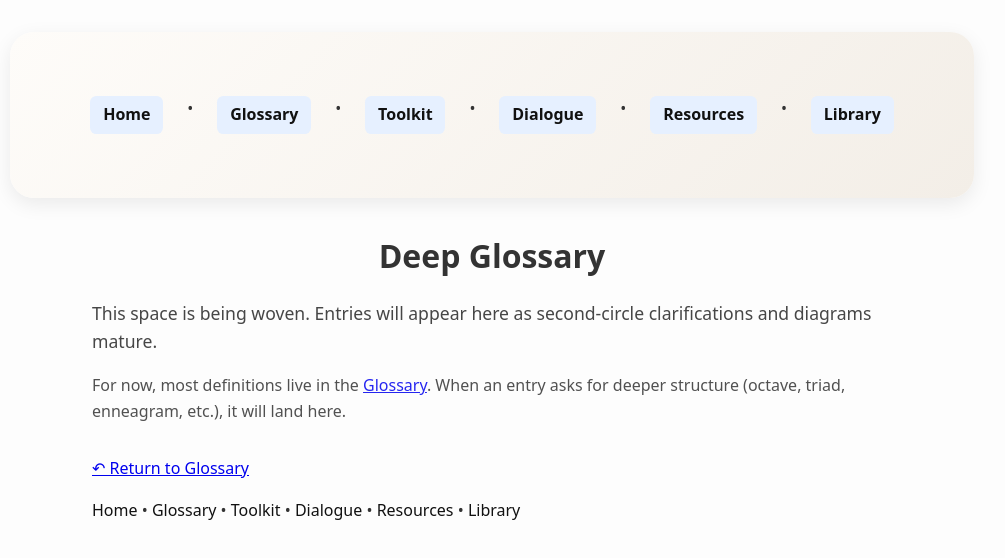
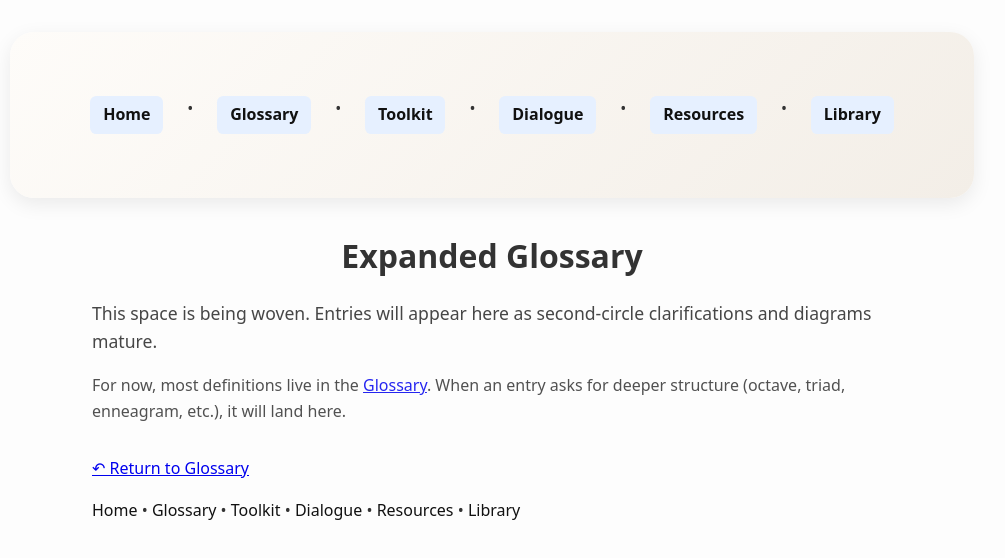
Before and after one commit to randy444-ai/ouroffering, a plain HTML site: page glossary-deep.html in a window 1280 px wide. Shown: the whole page, without its empty margins (148-1153 px from the left). Drawn offline with Linux system fonts and the light colour scheme.

Commit message:
Update glossary-deep.htmlname change to expanded glossary

```diff
--- a/glossary-deep.html
+++ b/glossary-deep.html
@@ -3,12 +3,13 @@
 <head>
   <meta charset="utf-8" />
   <meta name="viewport" content="width=device-width, initial-scale=1" />
-  <title>Deep Glossary — Our Offering</title>
+  <title>Expanded Glossary — Our Offering</title>
 
   <meta name="description" content="Second-circle space reserved for advanced, cross-linked entries. Concise, experiential, and non-dogmatic." />
   <link rel="canonical" href="https://ouroffering.org/glossary-deep.html" />
 
-  <meta property="og:title" content="Deep Glossary — Our Offering" />
+  <meta property="og:title" content="Expanded Glossary — Our Offering" />
+
   <meta property="og:description" content="Second-circle space reserved for advanced, cross-linked entries." />
   <meta property="og:type" content="website" />
   <meta property="og:url" content="https://ouroffering.org/glossary-deep.html" />
@@ -33,7 +34,8 @@
   </header>
 
   <main class="page-content">
-    <h1>Deep Glossary</h1>
+    <h1>Expanded Glossary</h1>
+
     <p class="lede">This space is being woven. Entries will appear here as second-circle clarifications and diagrams mature.</p>
 
     <!-- Optional: a quiet note that keeps crawlers and researchers oriented -->
```
